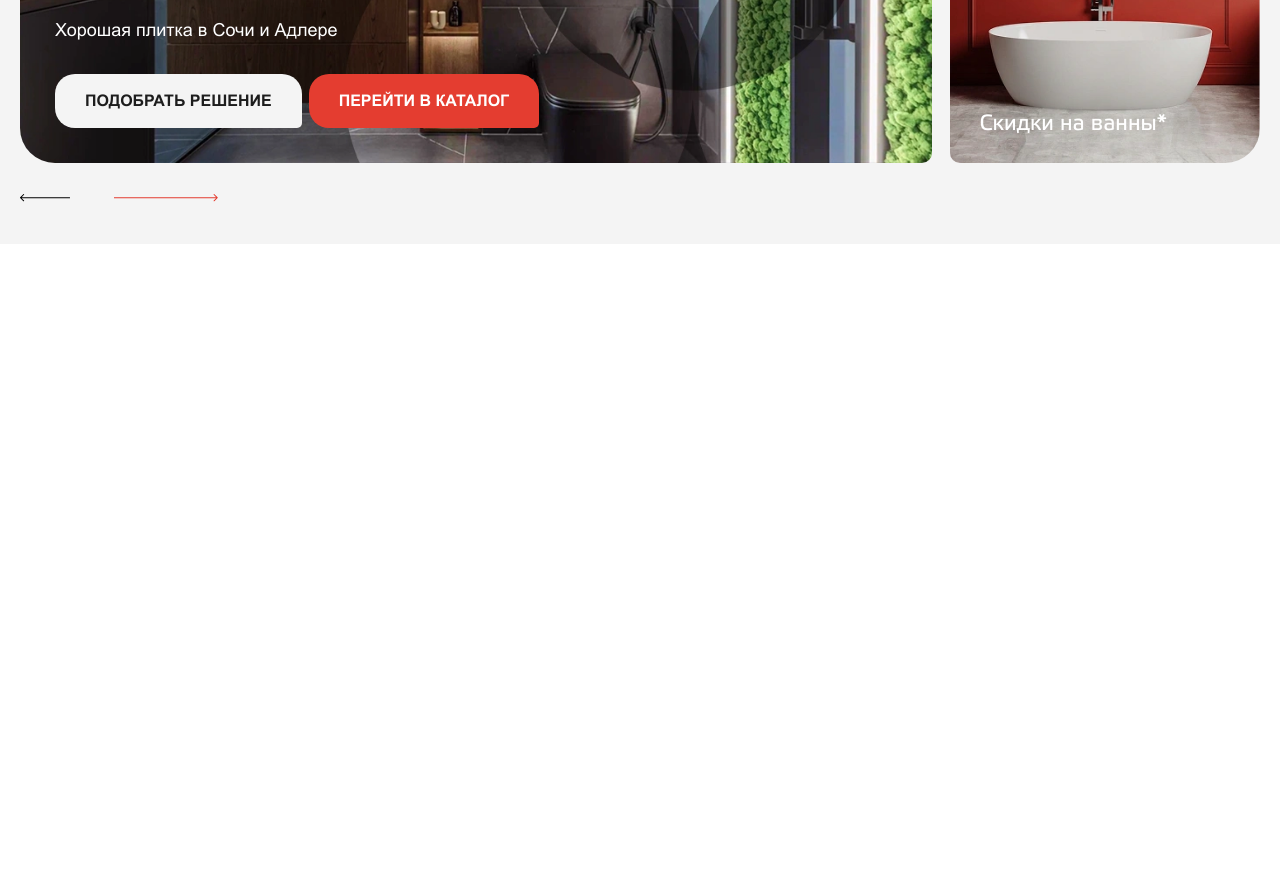
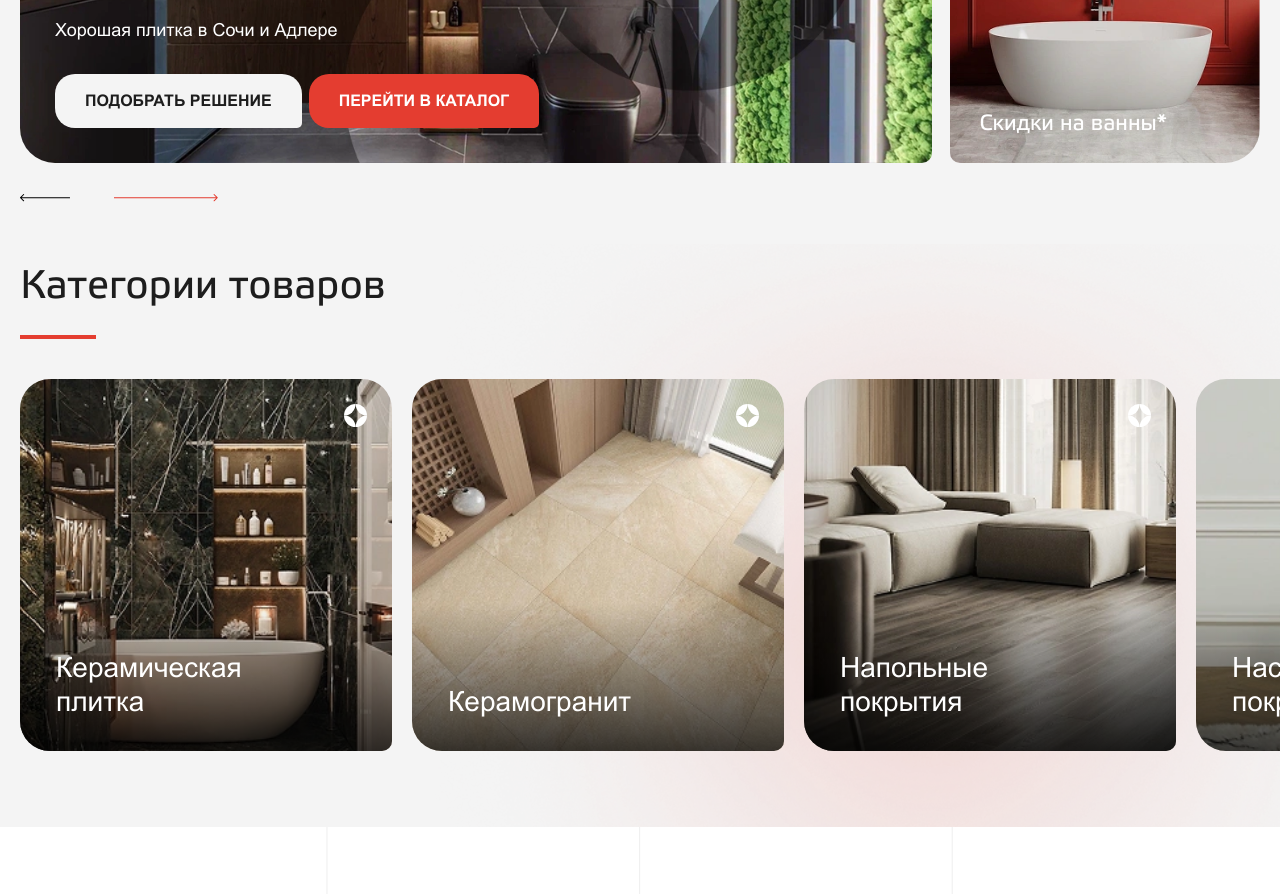
Before and after one commit to ChillyLife11/fleksi, a plain HTML site: page index.html in a window 1280 px wide. Shown: the part 536-1430 px from the top of the page. Before the commit the page ends 800 px from the top, so only its background shows below. Drawn offline with nearby package versions, Linux system fonts and the light colour scheme.

Commit message:
Update index.html

```diff
--- a/index.html
+++ b/index.html
@@ -1526,7 +1526,7 @@
 		</div>
 	</section>
 
-	<!-- <section class="products-cats">
+	<section class="products-cats">
 		<img src="./img/products-cats/bg.webp" alt="" class="products-cats__light">
 		<div class="wrapper">
 			<div class="products-cats__mob-top hide-pc">
@@ -2439,7 +2439,7 @@
 			</div>
 		</div>
 	</footer>
- -->
+
 
 	<script src="./libs/swiper/swiper.min.js"></script>
 	<script src="./js/script.js"></script>
```
